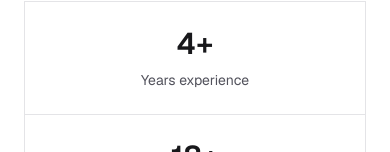
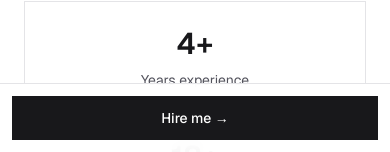
Before and after one commit to thesandeepstudio/wraythx, a Next.js app: page / in a window 390 px wide. Shown: the part 692-844 px from the top of the page. Built offline with nearby package versions, Linux system fonts and the light colour scheme; no server answers.

Commit message:
feat: Hire me nav button plus sticky mobile CTA

```diff
--- a/app/components/SiteNav.tsx
+++ b/app/components/SiteNav.tsx
@@ -68,6 +68,7 @@ export default function SiteNav() {
     (href !== "/" && pathname.startsWith(`${href}/`));
 
   return (
+    <>
     <header className={`sticky top-0 z-50 mx-auto flex w-full max-w-[1280px] items-center justify-between border-b border-zinc-200 bg-white/90 px-6 pb-3 pt-3 backdrop-blur transition-shadow duration-300 lg:px-8 [@media(prefers-reduced-transparency:reduce)]:bg-white [@media(prefers-reduced-transparency:reduce)]:backdrop-blur-none ${scrolled ? "shadow-[0_8px_24px_-12px_rgba(0,0,0,0.25)]" : ""}`}>
 
       <Link
@@ -100,9 +101,9 @@ export default function SiteNav() {
       <div className="hidden md:block">
         <a
           href={`mailto:${EMAIL}`}
-          className="text-sm font-medium text-zinc-900 transition duration-300 hover:-translate-y-0.5 hover:text-brand-700"
+          className="inline-flex min-h-[44px] items-center rounded-none bg-zinc-900 px-5 text-sm font-medium text-white transition duration-300 hover:-translate-y-0.5 hover:bg-brand-700"
         >
-          {EMAIL}
+          Hire me →
         </a>
       </div>
 
@@ -182,5 +183,14 @@ export default function SiteNav() {
         </nav>
       </div>
     </header>
+    <div className="fixed inset-x-0 bottom-0 z-40 border-t border-zinc-200 bg-white/95 p-3 pb-[max(0.75rem,env(safe-area-inset-bottom))] backdrop-blur md:hidden">
+      <a
+        href={`mailto:${EMAIL}`}
+        className="flex min-h-[44px] items-center justify-center rounded-none bg-zinc-900 text-sm font-medium text-white transition hover:bg-brand-700"
+      >
+        Hire me →
+      </a>
+    </div>
+    </>
   );
 }
```
